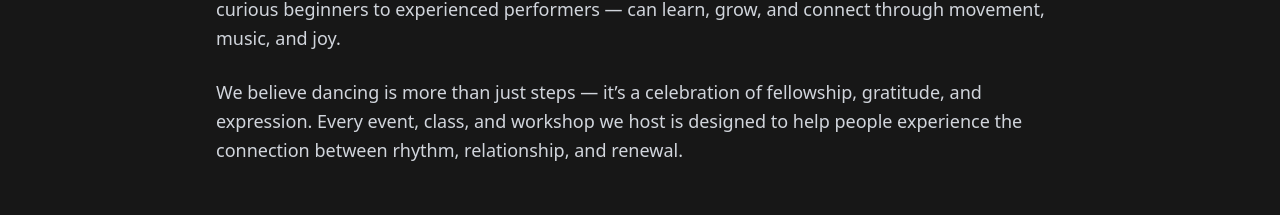
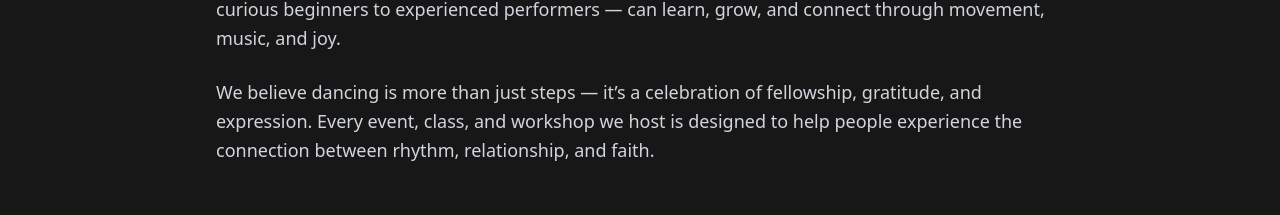
Before and after one commit to IsaiahBritto/CountryCitySwing, a Next.js app: page /about in a window 1280 px wide. Shown: the part 380-595 px from the top of the page. Built offline with nearby package versions, Linux system fonts and the light colour scheme; no server answers.

Commit message:
Updated About

```diff
--- a/app/about/page.tsx
+++ b/app/about/page.tsx
@@ -34,7 +34,7 @@ export default function About() {
           We believe dancing is more than just steps — it’s a celebration of
           fellowship, gratitude, and expression. Every event, class, and workshop
           we host is designed to help people experience the connection between
-          rhythm, relationship, and renewal.
+          rhythm, relationship, and faith.
         </p>
       </div>
 
```
